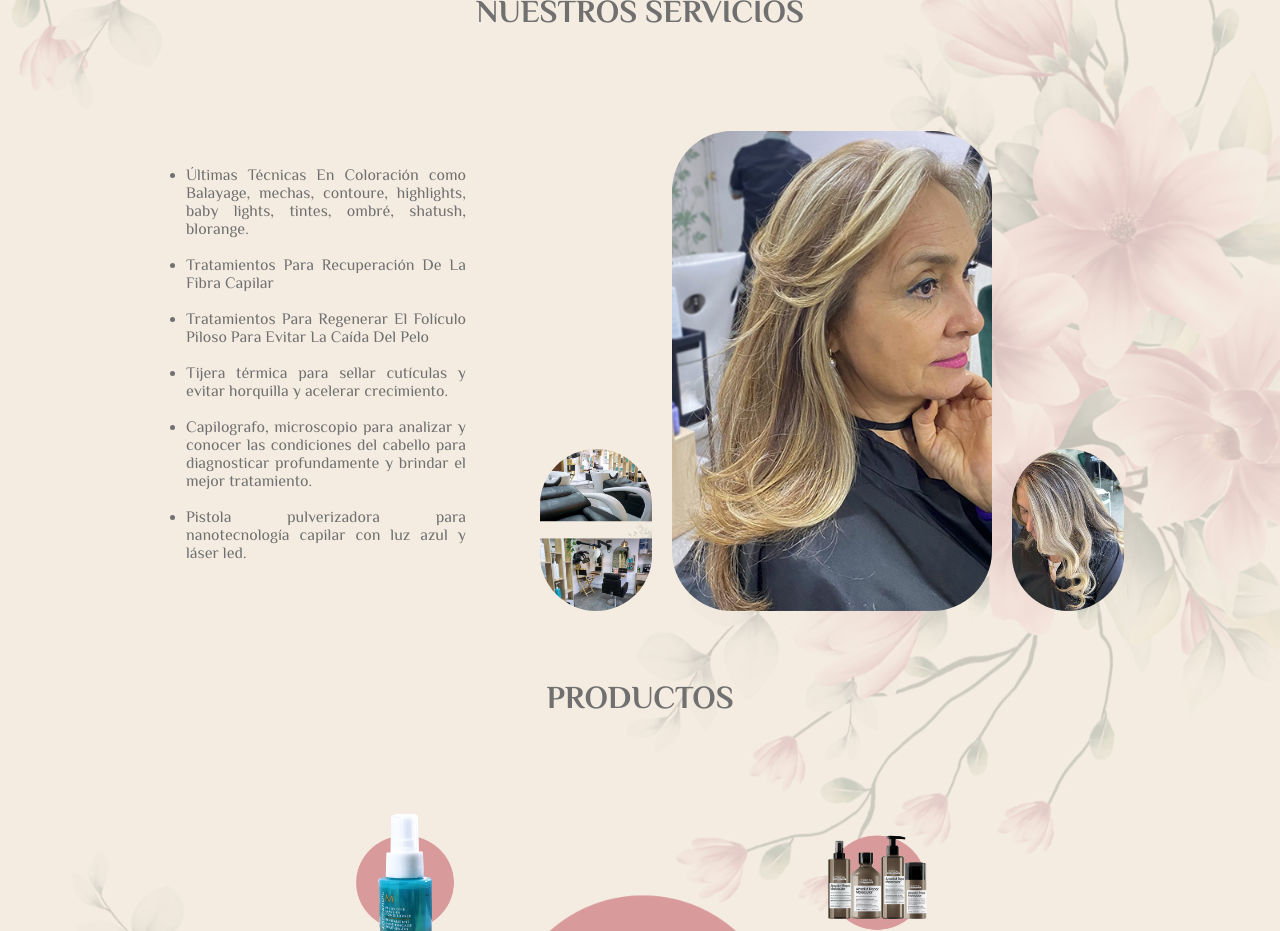
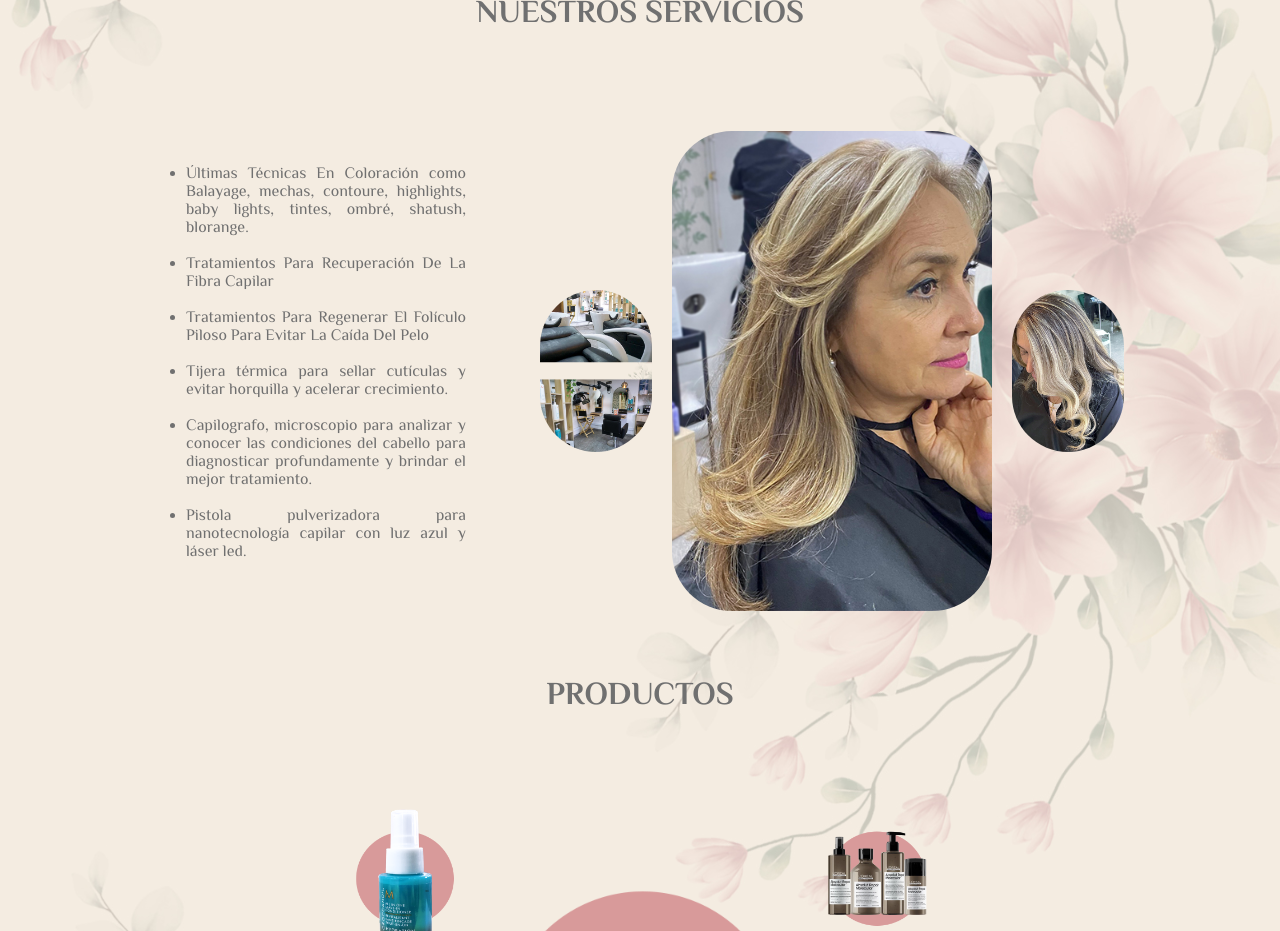
Before and after one commit to JulianBeta/gloria-norato-web, a React (Create React App) app: page / in a window 1280 px wide. Shown: the part 940-1871 px from the top of the page. Built offline with nearby package versions, Linux system fonts and the light colour scheme; a web font is replaced by a local one.

Commit message:
Chanes on Services Carousel

```diff
--- a/src/components/CarouselServicios/ServicesCarousel.js
+++ b/src/components/CarouselServicios/ServicesCarousel.js
@@ -16,12 +16,13 @@ export function ServicesCarousel() {
     };
 
   return (
-
+    <div className="carousel-container">
       <ImageCarousel
         images={imageFilenames}
         selectedIndex={selectedIndex}
         handleImageClick={handleImageClick}
       />
+    </div>
 
   );
 }
--- a/src/styles/SectionServices.css
+++ b/src/styles/SectionServices.css
@@ -5,6 +5,14 @@
     gap: 5%;
     width: 100%;
     position: relative;
+}
+
+.stylecarouselservices {
+    display: flex;
+    justify-content: center;
+    align-items: center;
+    width: 100%;
+    overflow: hidden;
 }
 
 .contendorTextoServices {
@@ -34,6 +42,10 @@
     padding-top: 8%;
 }
 
+.carousel-container img {
+    display: inline-block;
+}
+
 @media all and (max-width: 768px) {
     .contenedorSectionServices {
         flex-direction: column-reverse;
--- a/src/styles/sectionProducts.css
+++ b/src/styles/sectionProducts.css
@@ -7,25 +7,7 @@
     align-items: center;
     padding-bottom: 2%;
     padding-top: 5%;
-    position: relative; /* Para colocar el círculo detrás */
-}
-
-.contenedorcirculo {
-    position: absolute;
-    width: 100%;
-    height: 100%;
-    display: flex;
-    justify-content: center;
-    align-items: center;
-    z-index: -1; /* Para que el círculo esté detrás del contenido */
-}
-
-.circulo {
-    border: solid 4em #D89A9A;
-    border-radius: 100%;
-    width: 10em;
-    height: 10em;
-    background-color: #D89A9A;
+    position: relative;
 }
 
 @media all and (max-width: 768px) {
```
